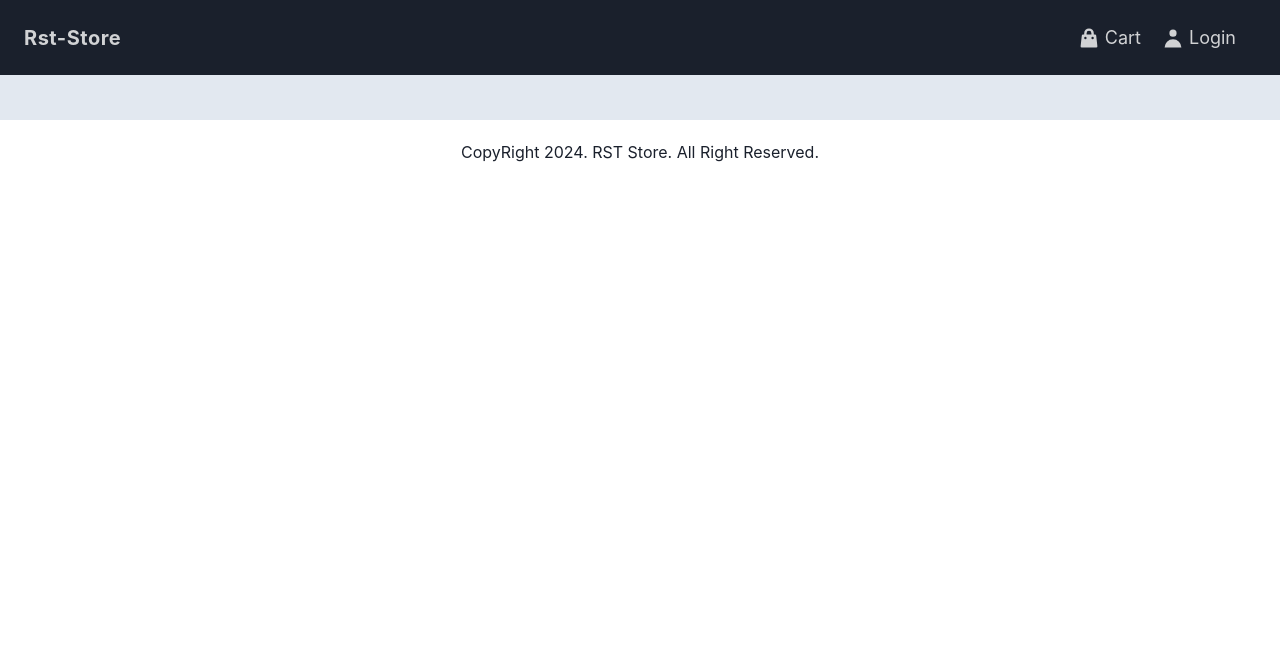
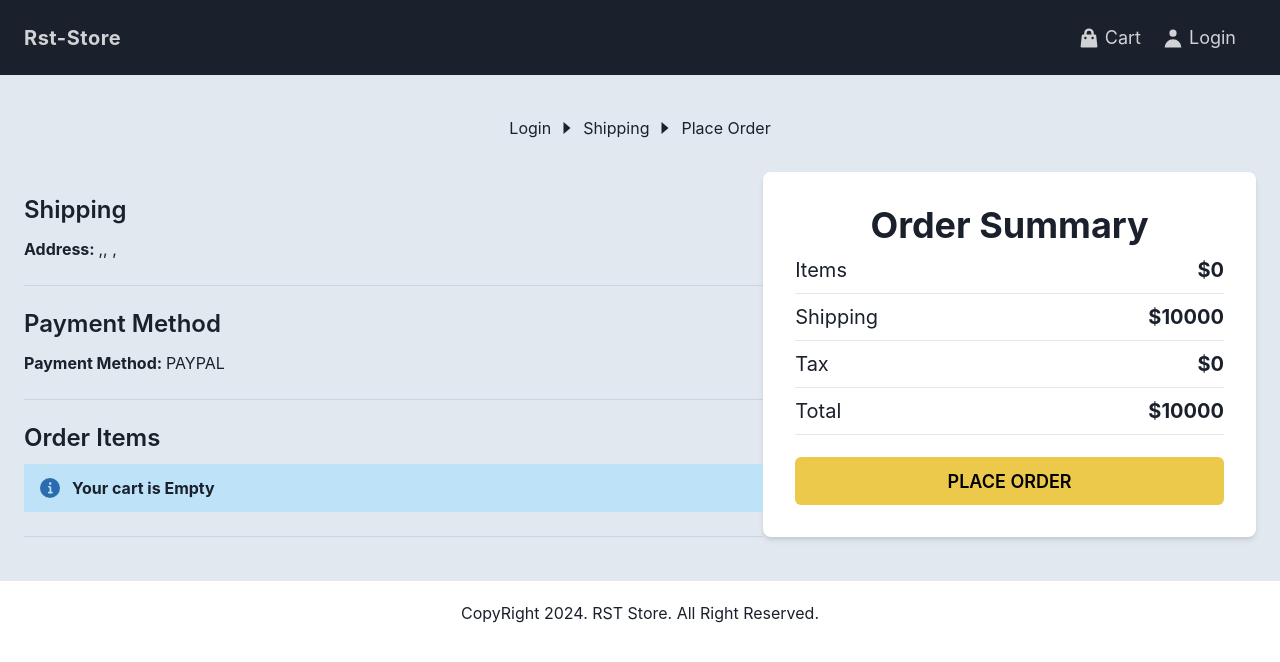
Before and after one commit to officialaditi/rststore, a React (Vite) app in the folder frontend/: page /placeorder in a window 1280 px wide. Shown: the top 662 px of the page. Built offline with nearby package versions, Linux system fonts and the light colour scheme.

Commit message:
step 46 completed: place order screen DONE

```diff
--- a/frontend/src/App.jsx
+++ b/frontend/src/App.jsx
@@ -10,6 +10,7 @@
 import ProfileScreen from "./Screens/ProfileScreen";
 import ShippingScreen from "./Screens/ShippingScreen";
 import PaymentScreen from "./Screens/PaymentScreen";
+import PlaceOrderScreen from './Screens/PlaceOrderScreen';
 
 const App = () => {
   return (
@@ -34,6 +35,7 @@
             <Route path='/profile' element={<ProfileScreen/>} />
             <Route path='/shipping' element={<ShippingScreen/>} />
             <Route path='/payment' element={<PaymentScreen/>} />
+            <Route path='/placeorder' element={<PlaceOrderScreen/>} />
           </Routes>
         </Flex>
         <Footer />
--- a/frontend/src/Screens/PaymentScreen.jsx
+++ b/frontend/src/Screens/PaymentScreen.jsx
@@ -58,8 +58,10 @@
               </HStack>
             </RadioGroup>
           </FormControl>
-          <Spacer h='3'/>
-          <Button type='sumbit' colorScheme="teal" mt='4'>Continue</Button>
+          <Spacer h="3" />
+          <Button type="sumbit" colorScheme="teal" mt="4">
+            Continue
+          </Button>
         </form>
       </FormContainer>
     </Flex>
--- /dev/null
+++ b/frontend/src/Screens/PlaceOrderScreen.jsx
@@ -0,0 +1,181 @@
+import {
+  Box,
+  Button,
+  Flex,
+  Grid,
+  Heading,
+  Image,
+  Link,
+  Text,
+} from "@chakra-ui/react";
+import { useDispatch, useSelector } from "react-redux";
+import { Link as RouterLink } from "react-router-dom";
+import CheckoutSteps from "../Components/CheckoutSteps";
+import Message from "../Components/Message";
+
+const placeOrderScreen = () => {
+  const dispatch = useDispatch();
+  const cart = useSelector((state) => state.cart);
+
+  cart.itemsPrice = cart.cartItems.reduce(
+    (acc, currVal) => acc + currVal.price * +currVal.qty,
+    0
+  );
+  cart.shippingPrice = cart.itemsPrice < 10000 ? 10000 : 0;
+  cart.taxPrice = (28 * cart.itemsPrice) / 100;
+  cart.totalPrice = cart.itemsPrice + cart.shippingPrice + cart.taxPrice;
+
+  const placeOrderHandler = () => {
+   alert('place order button clicked')
+  };
+  return (
+    <Flex w="full" direction="column" py="5">
+      <CheckoutSteps step1 step2 step3 step4 />
+      <Grid templateColumns={{ base: "1fr", md: "3fr 2fr" }}>
+        {/* column1 */}
+        <Flex direction="column">
+          {/* shipping  */}
+          <Box borderBottom="1px" py="6" borderColor="gray.300">
+            <Heading as="h2" mb="3" fontSize="2xl" fontWeight="semibold">
+              Shipping
+            </Heading>
+            <Text>
+              <strong>Address: </strong>
+              {cart.shippingAddress.address},{cart.shippingAddress.city},{" "}
+              {cart.shippingAddress.postalCode},{cart.shippingPrice.country}
+            </Text>
+          </Box>
+          {/* payment Method */}
+          <Box borderBottom="1px" py="6" borderColor="gray.300">
+            <Heading as="h2" mb="3" fontSize="2xl" fontWeight="semibold">
+              Payment Method
+            </Heading>
+            <Text>
+              <strong>Payment Method: </strong>
+              {cart.paymentMethod.toUpperCase()}
+            </Text>
+          </Box>
+          {/* order items */}
+          <Box borderBottom="1px" py="6" borderColor="gray.300">
+            <Heading as="h2" mb="3" fontSize="2xl" fontWeight="semibold">
+              Order Items
+            </Heading>
+            <Box>
+              {cart.cartItems.length === 0 ? (
+                <Message>Your cart is Empty</Message>
+              ) : (
+                <Box py="2">
+                  {cart.cartItems.map((item, idx) => (
+                    <Flex
+                      key={idx}
+                      alignItems="center"
+                      justifyContent="space-between"
+                    >
+                      <Flex py="2" alignItems="center">
+                        <Image
+                          src={item.image}
+                          alt={item.name}
+                          w="12"
+                          h="12"
+                          objectFit="cover"
+                          mr="6"
+                        />
+                        <Link
+                          fontWeight="bold"
+                          fontSize="xl"
+                          to={`/products/${item.product}`}
+                        >
+                          {item.name}
+                        </Link>
+                      </Flex>
+                    </Flex>
+                  ))}
+                </Box>
+              )}
+            </Box>
+          </Box>
+        </Flex>
+        <Flex
+          direction="column"
+          bgColor="white"
+          justifyContent="space-between"
+          py="8"
+          px="8"
+          shadow="md"
+          textAlign="center"
+          rounded="lg"
+          borderColor="gray.300"
+        >
+          <Box>
+            <Heading>Order Summary</Heading>
+            {/* items price */}
+            <Flex
+              borderBottom="1px"
+              py="2"
+              borderColor="gray.200"
+              alignItems="center"
+              justifyContent="space-between"
+            >
+              <Text fontSize="xl">Items</Text>
+              <Text fontWeight="bold" fontSize="xl">
+                ${cart.itemsPrice}
+              </Text>
+            </Flex>
+            {/* shipping price */}
+            <Flex
+              borderBottom="1px"
+              py="2"
+              borderColor="gray.200"
+              alignItems="center"
+              justifyContent="space-between"
+            >
+              <Text fontSize="xl">Shipping</Text>
+              <Text fontWeight="bold" fontSize="xl">
+                ${cart.shippingPrice}
+              </Text>
+            </Flex>
+            {/* Tax Price */}
+            <Flex
+              borderBottom="1px"
+              py="2"
+              borderColor="gray.200"
+              alignItems="center"
+              justifyContent="space-between"
+            >
+              <Text fontSize="xl">Tax</Text>
+              <Text fontWeight="bold" fontSize="xl">
+                ${cart.taxPrice}
+              </Text>
+            </Flex>
+            {/* Total Price */}
+            <Flex
+              borderBottom="1px"
+              py="2"
+              borderColor="gray.200"
+              alignItems="center"
+              justifyContent="space-between"
+            >
+              <Text fontSize="xl">Total</Text>
+              <Text fontWeight="bold" fontSize="xl">
+                ${cart.totalPrice}
+              </Text>
+            </Flex>
+          </Box>
+          <Button
+            size="lg"
+            textTransform="uppercase"
+            colorScheme="yellow"
+            type="button"
+            w="full"
+            onClick={placeOrderHandler}
+            disabled={cart.cartItems === 0}
+          >
+            Place Order
+          </Button>
+        </Flex>
+      </Grid>
+    </Flex>
+  );
+};
+
+export default placeOrderScreen;
--- a/frontend/src/store.js
+++ b/frontend/src/store.js
@@ -40,7 +40,7 @@
   : {};
 
 const paymentMethodFromStorage = localStorage.getItem("paymentMethod")
-  ? JSON.parse(localStorage.get("paymentMethod"))
+  ? JSON.parse(localStorage.getItem("paymentMethod"))
   : "paypal";
 
 const initialState = {
```
